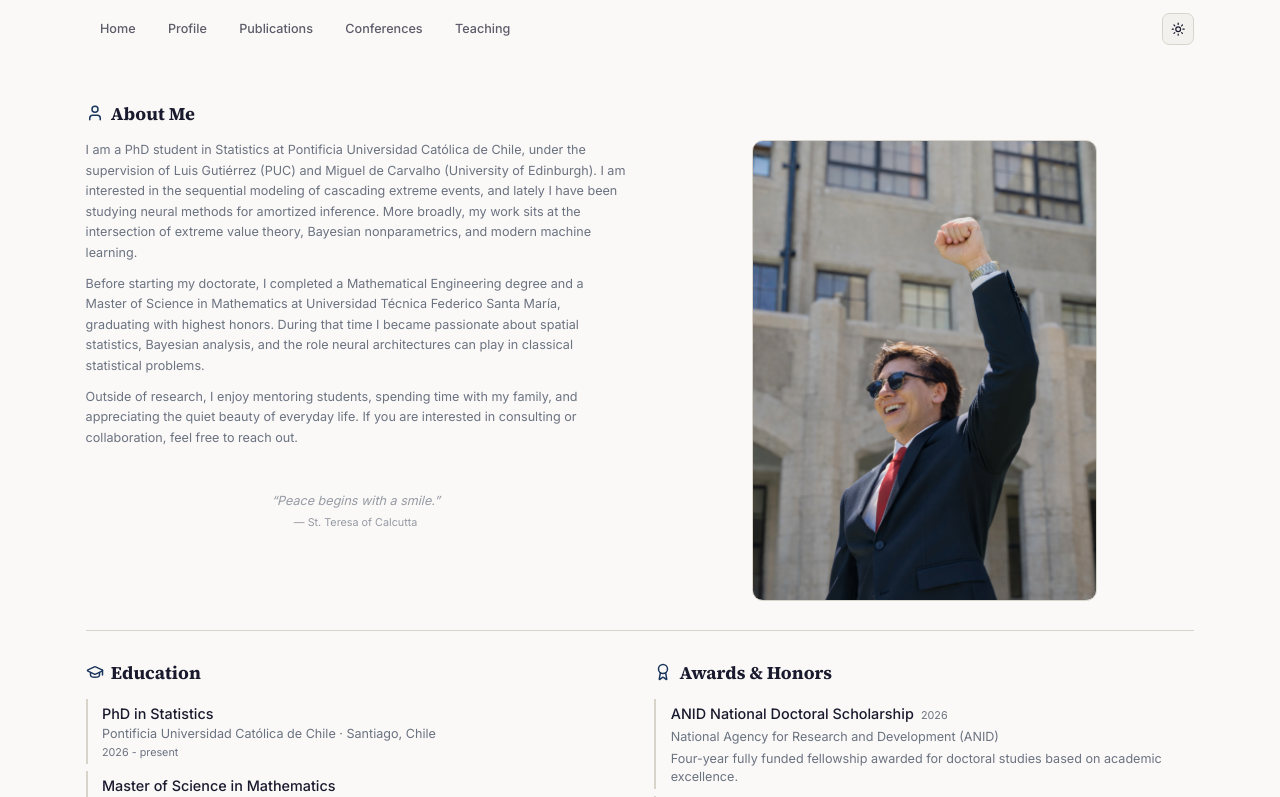
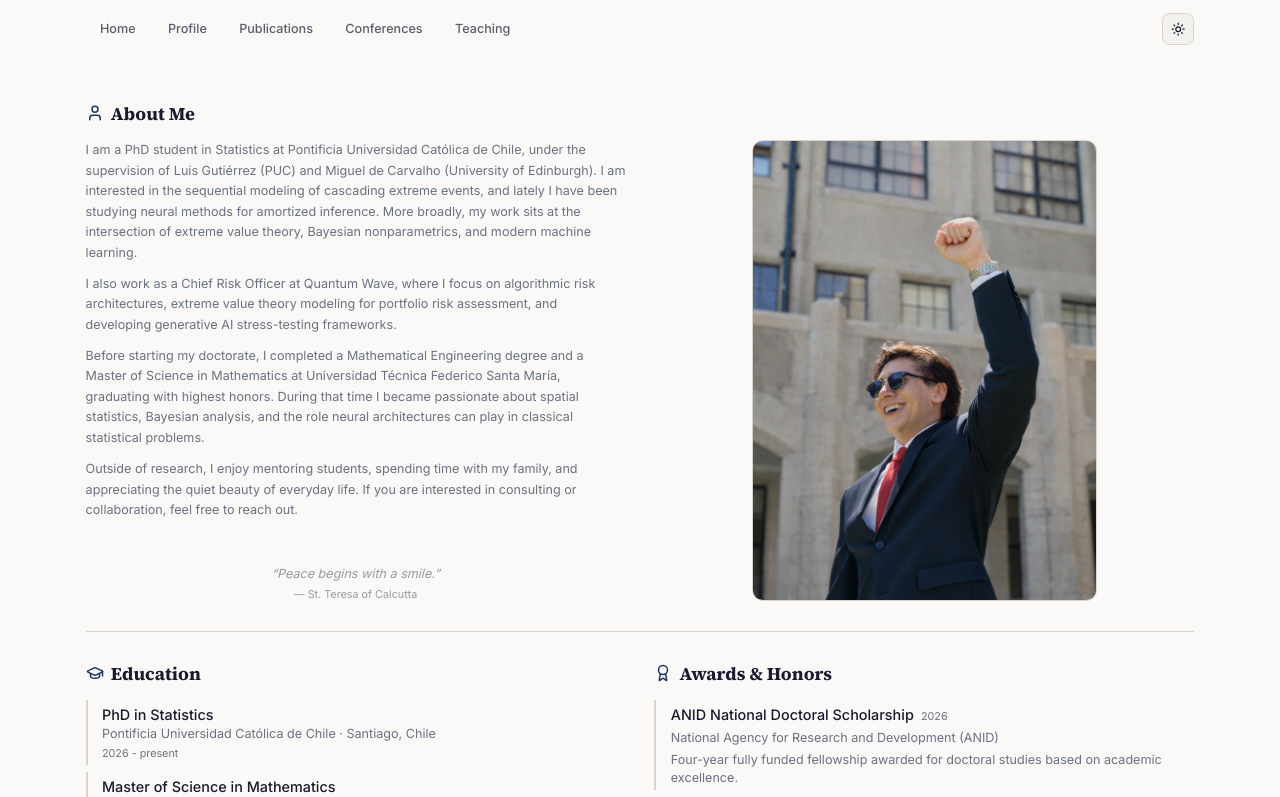
Before and after one commit to clementeferrer/clementeferrer.github.io, a Next.js app: page /profile in a window 1280 px wide. Shown: the top 797 px of the page. Built offline with nearby package versions, Linux system fonts and the light colour scheme.

Commit message:
Add CRO role at Quantum Wave to profile

```diff
--- a/src/app/profile/page.tsx
+++ b/src/app/profile/page.tsx
@@ -28,6 +28,9 @@ export default function ProfilePage() {
           <div className="text-sm text-muted leading-relaxed space-y-3">
             <p>
               I am a PhD student in Statistics at Pontificia Universidad Católica de Chile, under the supervision of Luis Gutiérrez (PUC) and Miguel de Carvalho (University of Edinburgh). I am interested in the sequential modeling of cascading extreme events, and lately I have been studying neural methods for amortized inference. More broadly, my work sits at the intersection of extreme value theory, Bayesian nonparametrics, and modern machine learning.
+            </p>
+            <p>
+              I also work as a Chief Risk Officer at Quantum Wave, where I focus on algorithmic risk architectures, extreme value theory modeling for portfolio risk assessment, and developing generative AI stress-testing frameworks.
             </p>
             <p>
               Before starting my doctorate, I completed a Mathematical Engineering degree and a Master of Science in Mathematics at Universidad Técnica Federico Santa María, graduating with highest honors. During that time I became passionate about spatial statistics, Bayesian analysis, and the role neural architectures can play in classical statistical problems.
```
